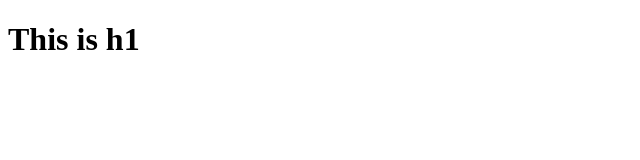
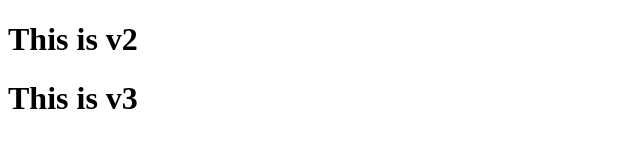
Before and after one commit to Akash504-ai/myRepo, a plain HTML site: page index.html in a window 1280 px wide. Shown: the whole page, without its empty margins (0-640 px from the left). Drawn offline with Linux system fonts and the light colour scheme.

Commit message:
This is v3

```diff
--- a/index.html
+++ b/index.html
@@ -6,6 +6,7 @@
   <title>Document</title>
 </head>
 <body>
-  <h1>This is h1</h1>
+  <h1>This is v2</h1>
+  <h1>This is v3</h1>
 </body>
 </html>
```
